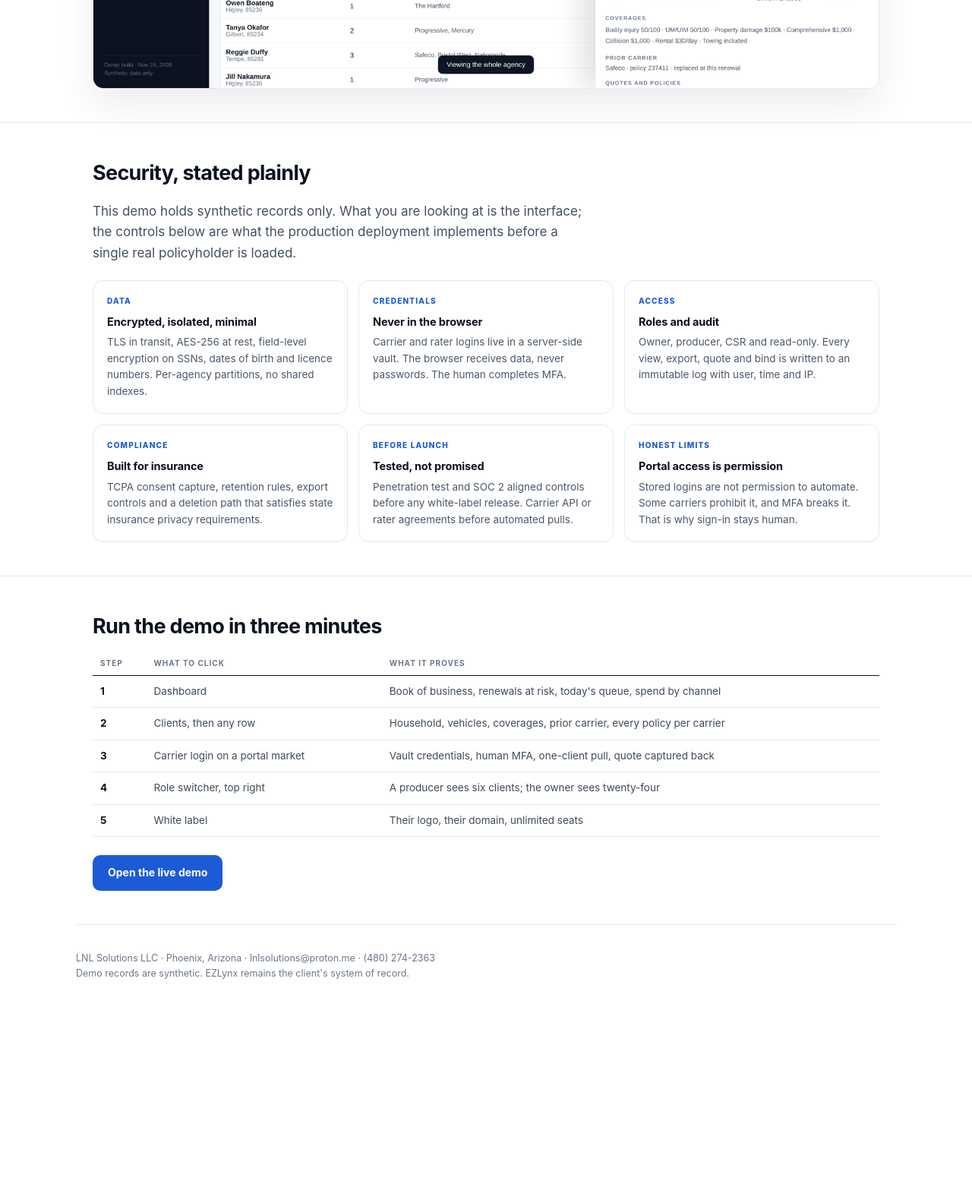
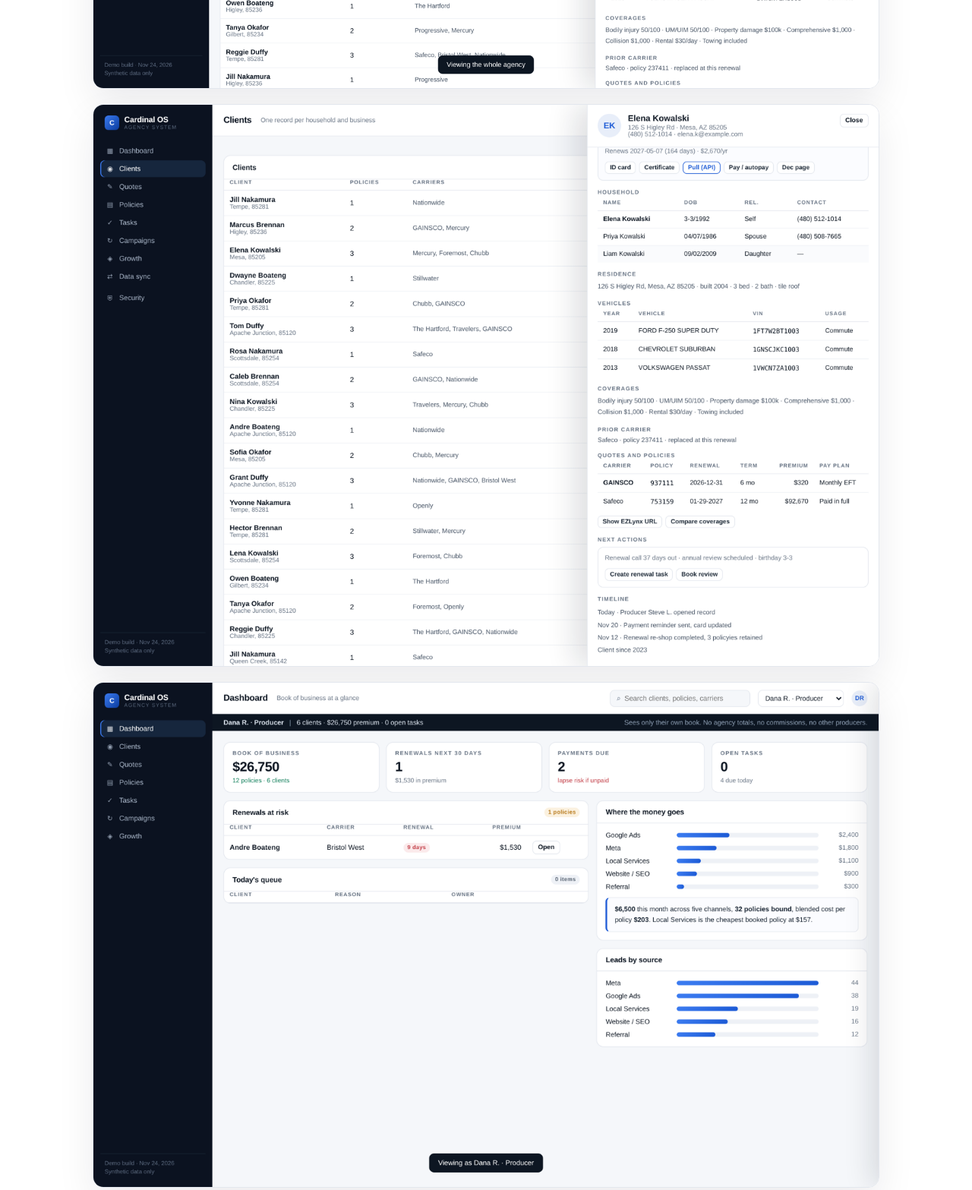
Before and after one commit to lnlsolutions/cardinal-agency-crm, a plain HTML site: page index.html in a window 1280 px wide. Shown: the part 2020-3587 px from the top of the page at 76% size. Before the commit the page ends 3346 px from the top, so only its background shows below. Drawn offline with Linux system fonts and the light colour scheme.

Commit message:
Add client and role screenshots

```diff
--- a/index.html
+++ b/index.html
@@ -72,6 +72,8 @@ td b{color:var(--ink)}
 <div class="card"><div class="n">03 One record, every carrier</div><b>Twelve markets, one screen</b><p>API where the carrier allows it, guided portal session where it does not.</p></div>
 </div>
 <div class="shot"><img src="assets/dash.png" alt="Agency dashboard"></div>
+<div class="shot"><img src="assets/client.png" alt="Client record with household, vehicles and coverages"></div>
+<div class="shot"><img src="assets/roles.png" alt="Producer view showing only their own book"></div>
 </div></section>
 
 <section id="security"><div class="wrap">
```
